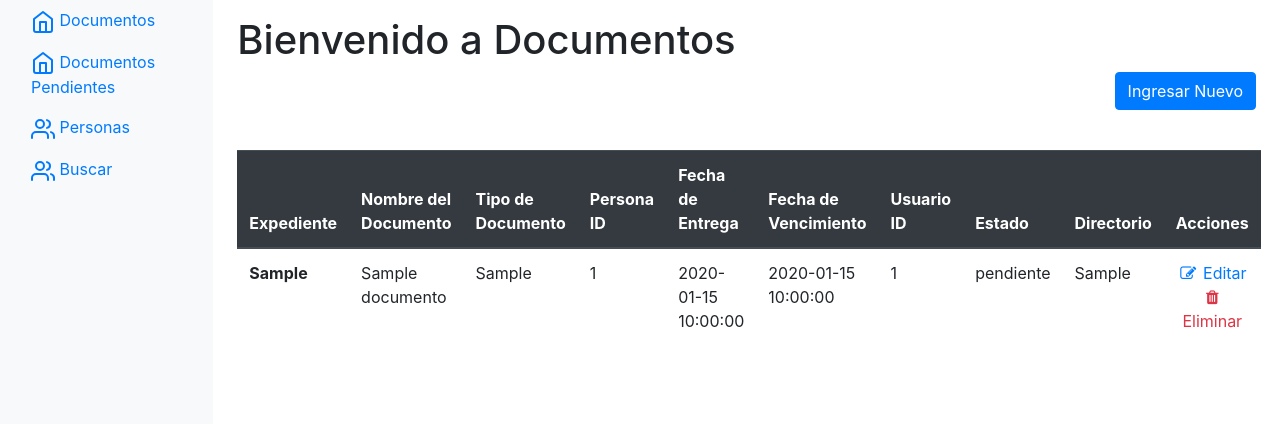
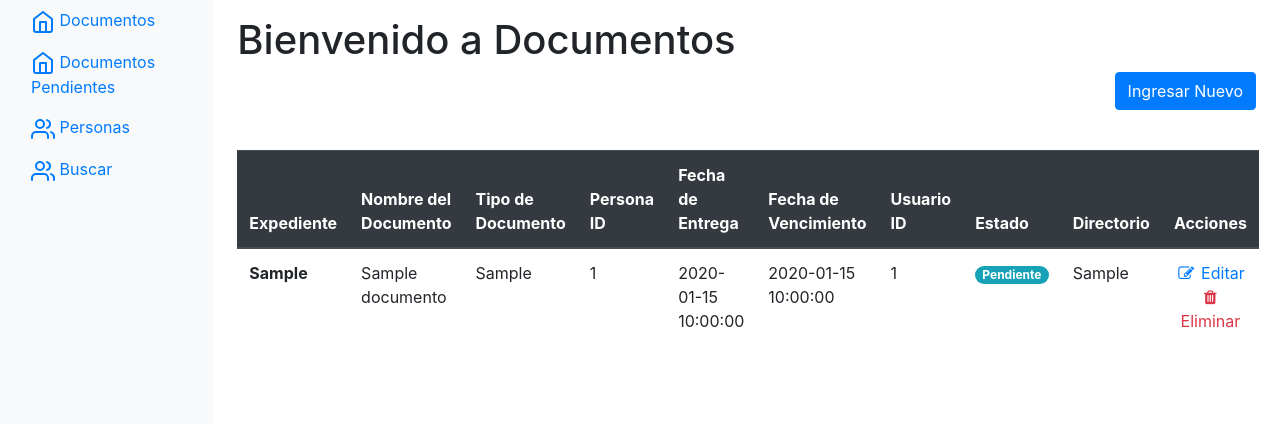
Before and after one commit to Miguelever/ProyectoControldeDocumentos, a CodeIgniter app: page /ctrldocs/documentos/mostrar in a window 1280 px wide. Shown: the part 40-464 px from the top of the page. Run offline with CodeIgniter, Linux system fonts and the light colour scheme; tables that the repository leaves empty or names only in its code hold one stand-in row (values such as "Sample post"); some libraries are stand-ins or nearby versions.

Commit message:
diseño frontend

```diff
--- a/application/controllers/Documentos.php
+++ b/application/controllers/Documentos.php
@@ -10,6 +10,7 @@ class Documentos extends CI_Controller {
 		$this->load->library('form_validation');
 
 	}
+
 	public function mostrar()
 	{
 		$this->load->library('pagination');
--- a/application/views/documentos/mostrar.php
+++ b/application/views/documentos/mostrar.php
@@ -29,7 +29,22 @@
         	<td><?= $doc['fecha_entrega']; ?></td>
         	<td><?= $doc['fecha_vencimiento']; ?></td>
         	<td><?= $doc['usuario_id']; ?></td>
-        	<td><?= $doc['estado']; ?></td>
+        	<td><?php if ($doc['estado'] == 'archivado')
+                   {
+                    echo '<span class="badge badge-pill badge-success">'.'Archivado'.'</span>';
+                    } else if ($doc['estado'] == 'pendiente') {
+                      echo '<span class="badge badge-pill badge-info">'.'Pendiente'.'</span>';
+                    }
+                    else if ($doc['estado'] == 'anulado') {
+                      echo '<span class="badge badge-pill badge-danger">'.'Anulado'.'</span>';
+                    }
+                    else
+                    {
+                      echo '<span class="badge badge-pill badge-warning">'.$doc['estado'].'</span>';
+                    }
+
+
+          ?></td>
           <td><?= $doc['directorio']; ?></td>
           <td align="center">
                 <a href="<?= base_url('Documentos/editar/'.$doc['expediente']); ?>" class="text-primary"><i class="fa fa-fw fa-edit"></i> Editar</a>
```
